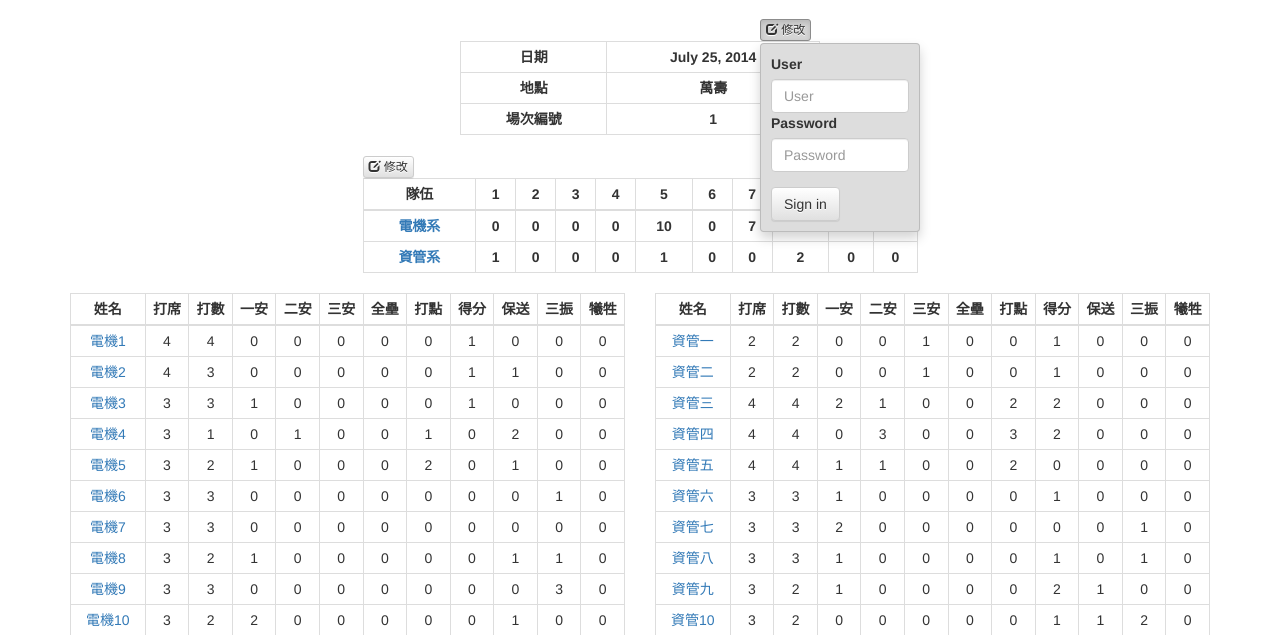
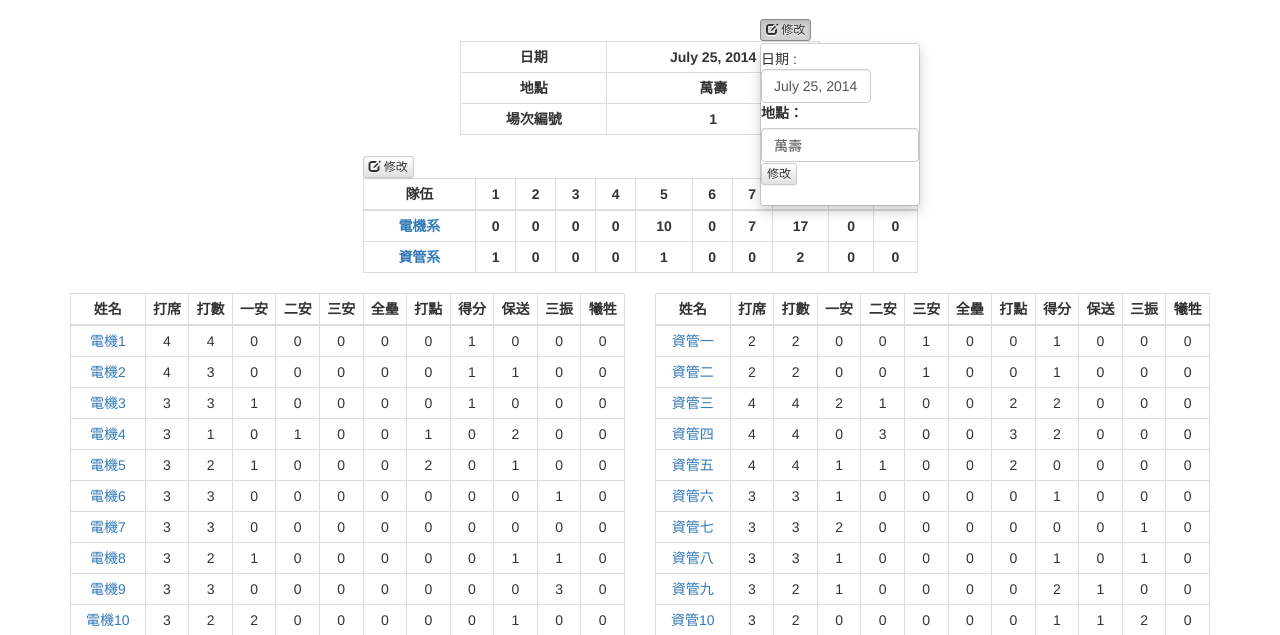
Before and after one commit to ParkerPo/ntusbleague, a Django app: page /game/1/ in a window 1280 px wide, after a click on "修改". Shown: the part 51-686 px from the top of the page. Run offline with Django 3.2, Linux system fonts and the light colour scheme; a user stored in the database is signed in; data comes from the database, SQL or seed files in the repository; lists and menus that the app fills with data are empty; parts of the project's set-up code (start-up, migrations or seed data) failed here and were passed over; some libraries are stand-ins or nearby versions.

Commit message:
更改錯誤

```diff
--- a/sbleague/templates/sbleague/game.html
+++ b/sbleague/templates/sbleague/game.html
@@ -17,17 +17,16 @@
 				<a class="btn btn-default btn-xs dropdown-toggle" data-toggle="dropdown" href="/modgame/{{game.gameID}}">
 					<span class="glyphicon glyphicon-edit"></span> 修改
 				</a>
-				    <div class="dropdown-menu" style="padding: 10px; background: #ddd">
-      <form action="" role="form">
-        <div class="form-group">
-          <label for="user">User</label>
-          <input type="text" class="form-control" id="user" placeholder="User" />
-          <label for="password">Password</label>
-          <input type="password" class="form-control" id="password" placeholder="Password" />
-        </div>
-        <button type="submit" class="btn btn-default">Sign in</button>
-      </form>
-    </div>
+				<div class="dropdown-menu">
+					<form action="/mod/{{game.gameID}}" method="POST" role="form">
+						<div class="form-group">
+						日期 : <input class="form-control short" type="text" name="date" value="{{game.date}}">
+						<label for="location">地點：</label>
+						<input class="form-control " type="text" name="location" value="{{game.location}}">
+						<button type="submit" class="btn btn-default btn-xs" name="button" value="change">修改</button>
+						</div>
+					</form>
+				</div>
 			</div>
 		</div>
 		{% endif %}
```
